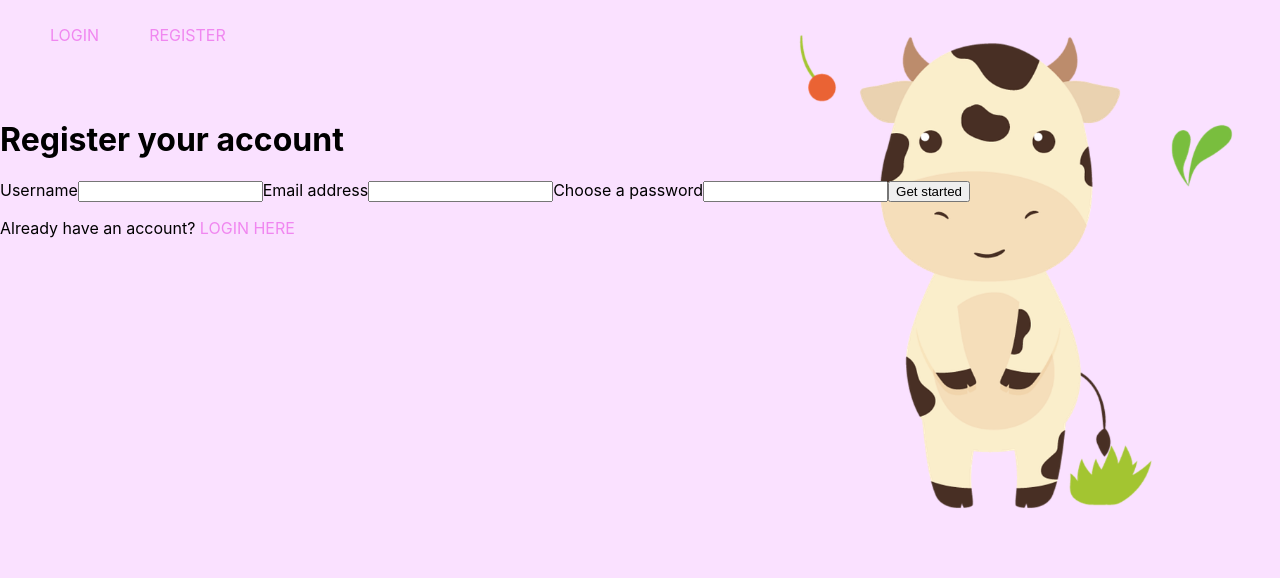
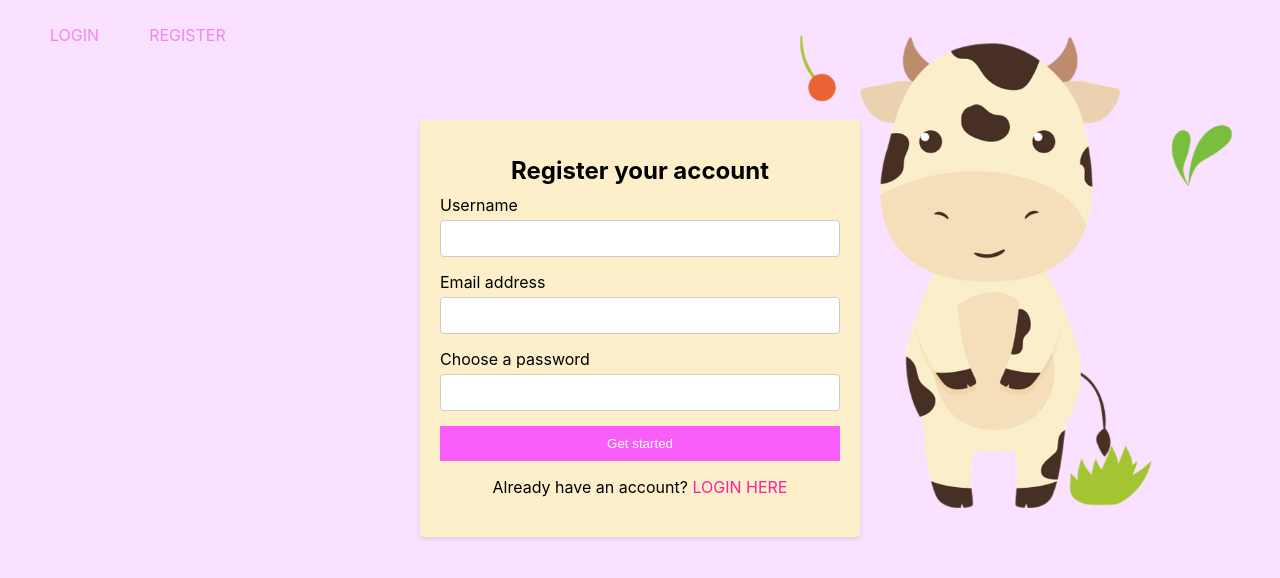
Before and after one commit to Veehulkendeer/chat-app, a React (Create React App) app: page /register in a window 1280 px wide. Shown: the top 578 px of the page. Built offline with nearby package versions, Linux system fonts and the light colour scheme; no server answers.

Commit message:
Css stuff

```diff
--- a/src/App.css
+++ b/src/App.css
@@ -1,9 +1,41 @@
 .App {
   text-align: center;
+  margin-top: 50px;
 }
 
 .App h1 {
   color: rgb(249, 94, 249);
+  margin-bottom: 20px;
+}
+
+.allow-chat {
+  display: flex;
+  justify-content: center;
+  align-items: center;
+  flex-direction: column;
+}
+
+.message-form {
+  margin-top: 20px;
+}
+
+.message-form input {
+  width: 300px;
+  padding: 10px;
+  margin-right: 10px;
+}
+
+.message-form button {
+  padding: 10px 20px;
+  background-color: rgb(249, 94, 249);
+  color: #ffffff;
+  border: none;
+  cursor: pointer;
+  transition: background-color 0.3s ease;
+}
+
+.message-form button:hover {
+  background-color: rgb(212, 64, 212);
 }
 
 .App-logo {
--- a/src/App.js
+++ b/src/App.js
@@ -35,7 +35,7 @@ class App extends React.Component {
   render () {
     return (
       <div className="App">
-        <h1>Chat App</h1>
+        <h1>Moochat</h1>
         {this.props.user &&
           <div className="allow-chat">
             <Chatbox />
--- /dev/null
+++ b/src/components/Chatbox.css
@@ -0,0 +1,45 @@
+.container {
+    display: flex;
+    justify-content: center; /* Horizontally center the content */
+    align-items: center; /* Vertically center the content */
+  }
+
+.chatbox {
+    background-color: #fcefc9;
+    border: 1px solid #ff4f9e;
+    padding: 20px;
+    margin: 0;
+    height: 200px; /* Set a fixed height */
+    overflow-y: auto; /* Enable vertical scrolling */
+    width: 300px; /* Set a fixed width */
+  }
+
+  .chat-list {
+    list-style-type: none;
+    margin: 0;
+    padding: 0;
+  }
+
+  .chat-list li {
+    margin-bottom: 10px;
+  }
+
+  .chat-list li em {
+    font-style: italic;
+    color: #888;
+    margin-right: 10px;
+  }
+
+  .chat-list li strong {
+    font-weight: bold;
+    color: #333;
+  }
+
+  .chat-list li strong,
+  .chat-list li em {
+    margin-right: 10px;
+  }
+
+  .chat-list li:last-child {
+    margin-bottom: 0;
+  }
--- a/src/components/Chatbox.js
+++ b/src/components/Chatbox.js
@@ -1,12 +1,36 @@
 import React from 'react';
+import './Chatbox.css';
 import firebase from '../firebase';
 
 class Chatbox extends React.Component {
     constructor(props) {
       super(props);
       this.state = {
-            chats: []
+        chats: [],
+        usernameColors: {} // Store the generated colors here
       };
+    }
+
+    // Function to generate a color for each username
+    generateUsernameColor = (username) => {
+      // Check if a color has already been assigned to the username
+      if (this.state.usernameColors[username]) {
+        return this.state.usernameColors[username]; // Return the assigned color
+      }
+
+      // Generate a new color
+      const hue = Math.floor(Math.random() * 361);
+      const color = `hsl(${hue}, 80%, 50%)`;
+
+      // Store the generated color in the state
+      this.setState(prevState => ({
+        usernameColors: {
+          ...prevState.usernameColors,
+          [username]: color
+        }
+      }));
+
+      return color;
     }
     componentDidMount(){
         const chatRef = firebase.database().ref('general');
@@ -29,19 +53,23 @@ class Chatbox extends React.Component {
     }
     render() {
         return(
+            <div className="container">
                 <div className="chatbox">
                     <ul className="chat-list">
                         {this.state.chats.map(chat => {
                             const postDate = new Date(chat.date);
+                            // Generate a color for the username
+                            const usernameColor = this.generateUsernameColor(chat.user);
                             return(
-                            <li key={chat.id}>
-                                <em>{postDate.getDate() + '/' + (postDate.getMonth()+1)}</em>
-                                <strong>{chat.user}:</strong>
-                                {chat.message}
+                                <li key={chat.id} className="chat-item">
+                                    <em className="chat-date">{postDate.getDate() + '/' + (postDate.getMonth()+1)}</em>
+                                    <strong className="chat-user" style={{ color: usernameColor }}>{chat.user}:</strong>
+                                    <span className="chat-message">{chat.message}</span>
                                 </li>
                             )
                         })}
                     </ul>
+                </div>
             </div>
         );
     }
--- /dev/null
+++ b/src/components/Login.css
@@ -0,0 +1,56 @@
+.auth-container {
+    max-width: 400px;
+    margin: 0 auto;
+    padding: 20px;
+    background-color: #fcefc9;
+    border-radius: 4px;
+    box-shadow: 0 2px 4px rgba(0, 0, 0, 0.1);
+  }
+
+  .auth-container h1 {
+    text-align: center;
+    font-size: 24px;
+    margin-bottom: 10px;
+  }
+
+  .auth-container p {
+    text-align: center;
+    margin-bottom: 20px;
+  }
+
+  .error-message {
+    color: red;
+    margin-bottom: 10px;
+  }
+
+  .auth-container form {
+    display: flex;
+    flex-direction: column;
+  }
+
+  .auth-container label {
+    margin-bottom: 5px;
+  }
+
+  .auth-container input {
+    padding: 10px;
+    margin-bottom: 15px;
+    border: 1px solid #ccc;
+    border-radius: 4px;
+  }
+
+  .auth-container .submit {
+    padding: 10px 20px;
+    background-color: rgb(249, 94, 249);
+    color: #ffffff;
+    border: none;
+    cursor: pointer;
+  }
+
+  .auth-container .submit:hover {
+    background-color: rgb(212, 64, 212);
+  }
+
+  .auth-container p > .login-btn {
+    color: rgb(255, 32, 155);
+  }
--- a/src/components/Login.js
+++ b/src/components/Login.js
@@ -1,4 +1,5 @@
 import React from 'react';
+import './Login.css';
 import firebase from '../firebase.js';
 import { Link } from 'react-router-dom';
 
```
Also changed, not shown: src/components/UserProfile.js (added, +40 -0 lines), src/components/UserProfile.css (added). Lines whose indentation alone changed are shown as unchanged.
